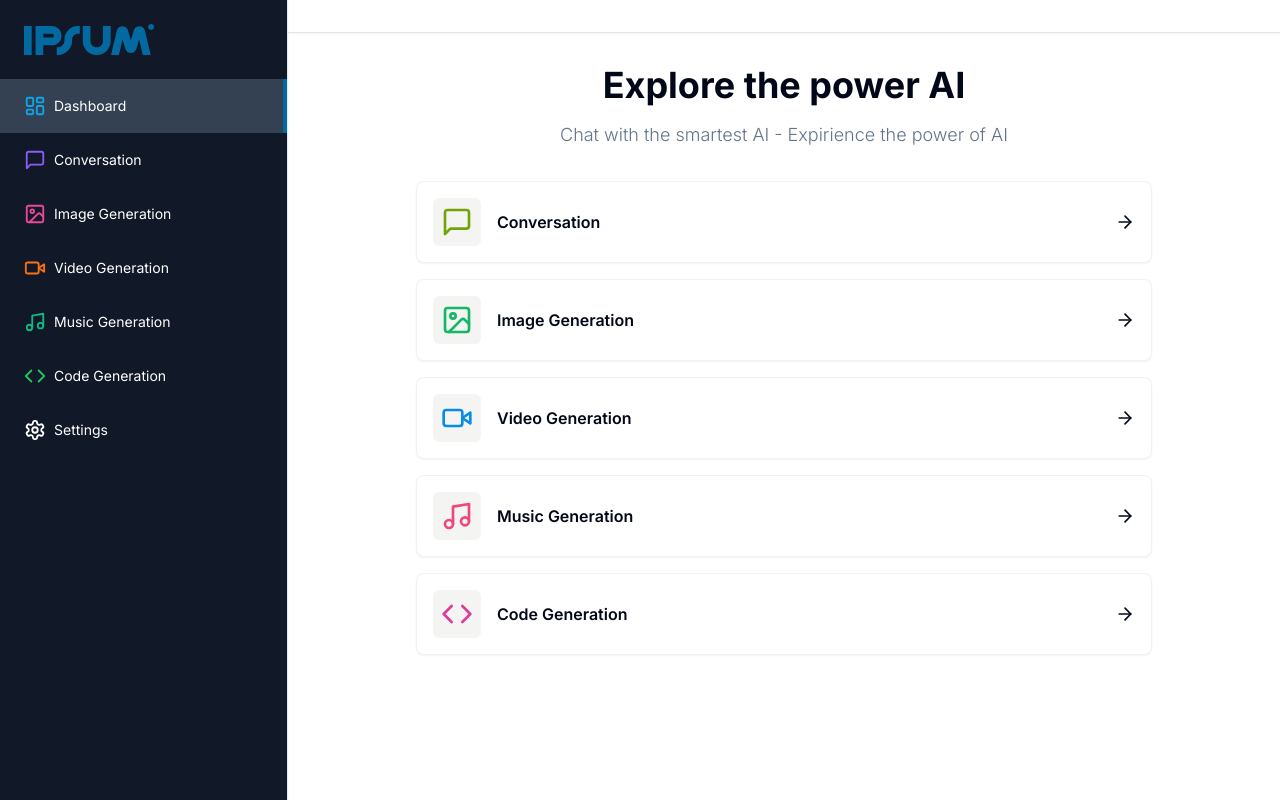
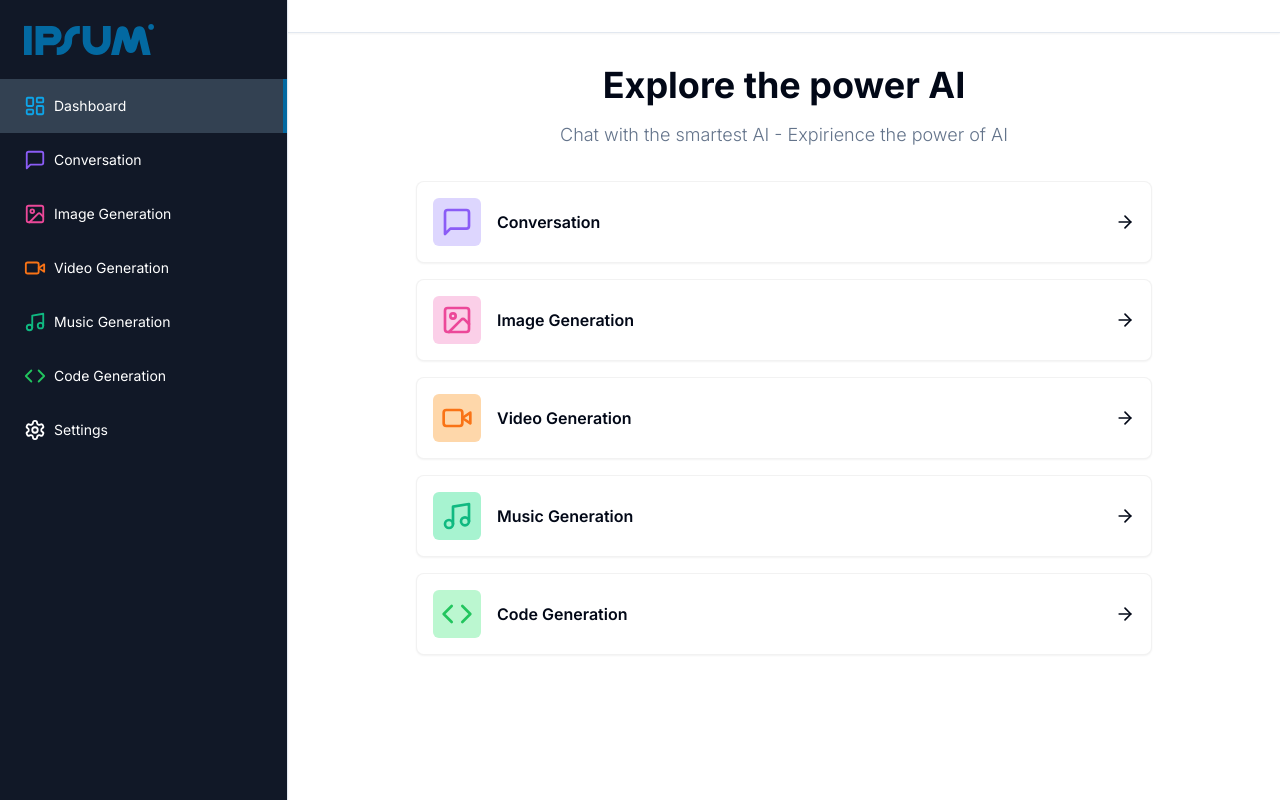
Before and after one commit to juanfariasdev/ai-saas, a Next.js app: page /dashboard in a window 1280 px wide. Built offline with nearby package versions, Linux system fonts and the light colour scheme.

Commit message:
added: icon background

```diff
--- a/src/app/(dashboard)/_components/card-tool.tsx
+++ b/src/app/(dashboard)/_components/card-tool.tsx
@@ -9,7 +9,7 @@ export function CardTool({ href, icon, label }: IToolsProps) {
     <Link href={href} passHref legacyBehavior>
       <Card className="p-4 border-black/5 flex items-center justify-between hover:shadow-md transition cursor-pointer">
         <div className="flex items-center gap-x-4">
-          <div className="p-2 w-fit rounded-md mix-blend-difference bg-zinc-800/30">
+          <div className={cn("p-2 w-fit rounded-md", icon.background)}>
             <icon.image className={cn("w-8 h-8", icon.color)} />
           </div>
           <div className="font-semibold">{label}</div>
```
